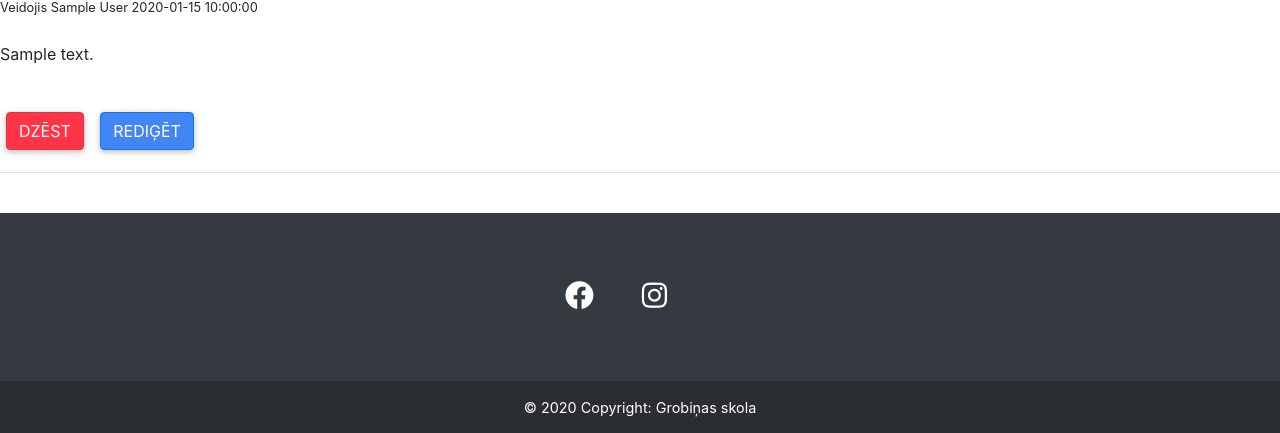
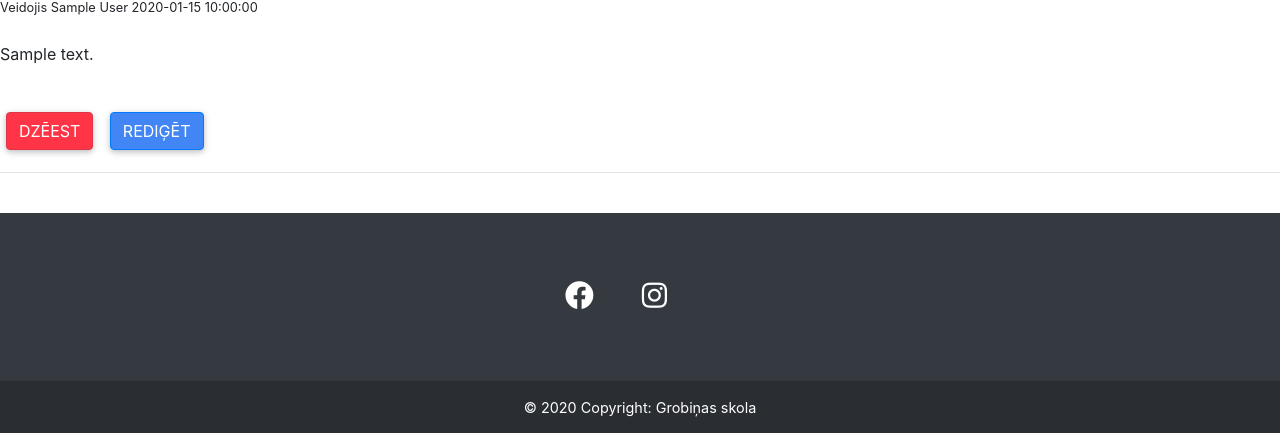
Before and after one commit to ValtersHuns/aaaa, a Flask app: page /posts in a window 1280 px wide. Shown: the part 249-682 px from the top of the page. Run offline with Flask 2, Linux system fonts and the light colour scheme; a user stored in the database is signed in; tables that the repository leaves empty hold one stand-in row (values such as "Sample post"); some libraries are stand-ins or nearby versions.

Commit message:
Update posts.html

```diff
--- a/templates/posts.html
+++ b/templates/posts.html
@@ -23,7 +23,7 @@
         <br>
         <p style="white-space:pre-wrap">{{ post.content }}</p>
         <br>
-        <a class="btn btn-danger" href='/posts/delete/{{post.id}}'>Dzēst</a>
+        <a class="btn btn-danger" href='/posts/delete/{{post.id}}'>Dzēest</a>
         <a class="btn btn-primary" href='/posts/edit/{{post.id}}'>Rediģēt</a>
         <br>
         <hr>
```
